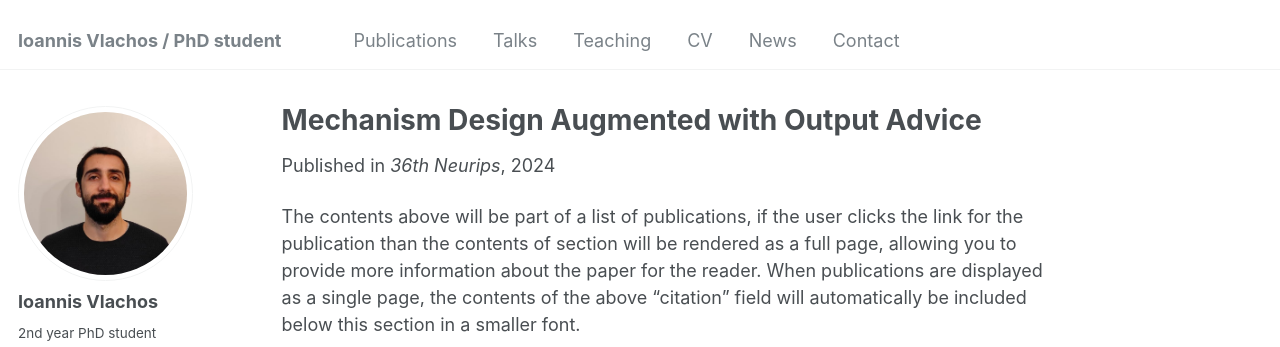
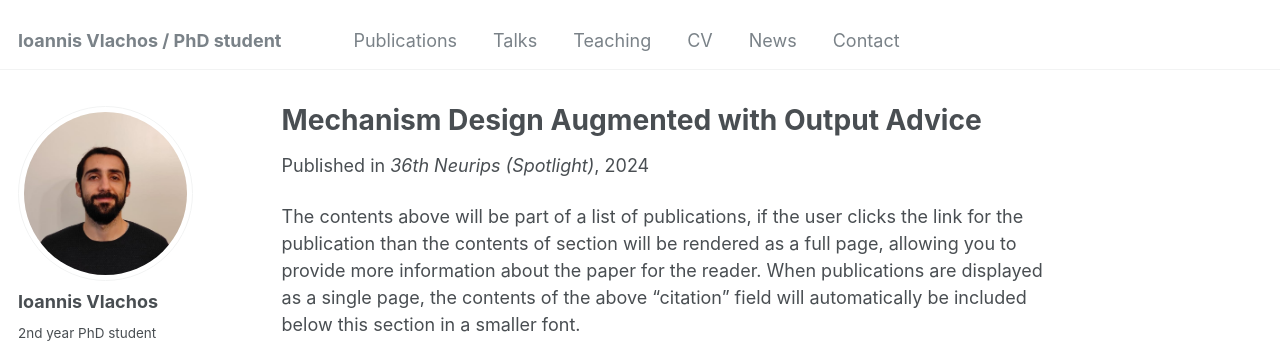
Before and after one commit to yannisvl/yannisvl.github.io, a Jekyll site: the page built from _publications/mechanism_design_augmented_with_output_advice.md, in a window 1280 px wide and 1153 px high. Shown: the top 347 px of the window. Built offline with Jekyll 4.4.1, drawn with Linux system fonts in a browser that asks for light colours; some web fonts are replaced.

Commit message:
spotlight paper addition

```diff
--- a/_pages/news.html
+++ b/_pages/news.html
@@ -7,6 +7,6 @@
 
 <div style="border: 1px solid #ddd; padding: 15px; border-radius: 8px; background-color: #f9f9f9; font-family: Arial, sans-serif; margin: 20px; line-height: 1.6;">
     <div style="color: #555; font-size: 0.9em; margin-bottom: 15px;">2024-09-25</div>
-    <div style="font-size: 1.2em; font-weight: bold; margin-bottom: 8px;">Our paper titled "Mechanism Design Augmented with Output Advice" has been accepted at NeurIPS!</div>
+    <div style="font-size: 1.2em; font-weight: bold; margin-bottom: 8px;">Our paper titled "Mechanism Design Augmented with Output Advice" has been accepted at NeurIPS as Spotlight!</div>
     <p style="margin-top: 10px; font-style: italic;">I will be attending the conference in Vancouver!</p>
 </div>
--- a/_publications/mechanism_design_augmented_with_output_advice.md
+++ b/_publications/mechanism_design_augmented_with_output_advice.md
@@ -5,7 +5,7 @@
 permalink: /publication/mechanism_design_augmented_with_output_advice
 excerpt: 'Our paper proposes a mechanism design model augmented with an output prediction and applies it to various problems using a universal error measure in the algorithmic design with predictions setting.'
 date: 2024-06-20
-venue: '36th Neurips'
+venue: '36th Neurips (Spotlight)'
 slidesurl: 'http://academicpages.github.io/files/mechanism_design_augmented_with_output_advice_slides.pptx'
 paperurl: 'https://arxiv.org/pdf/2406.14165'
 citation: 'Christodoulou George, Sgouritsa Alkmini and Vlachos Ioannis (2024). &quot;Mechanism Design Augmented with Output Advice.&quot; <i>arXiv preprint arXiv:2406.14165</i>.'
```
